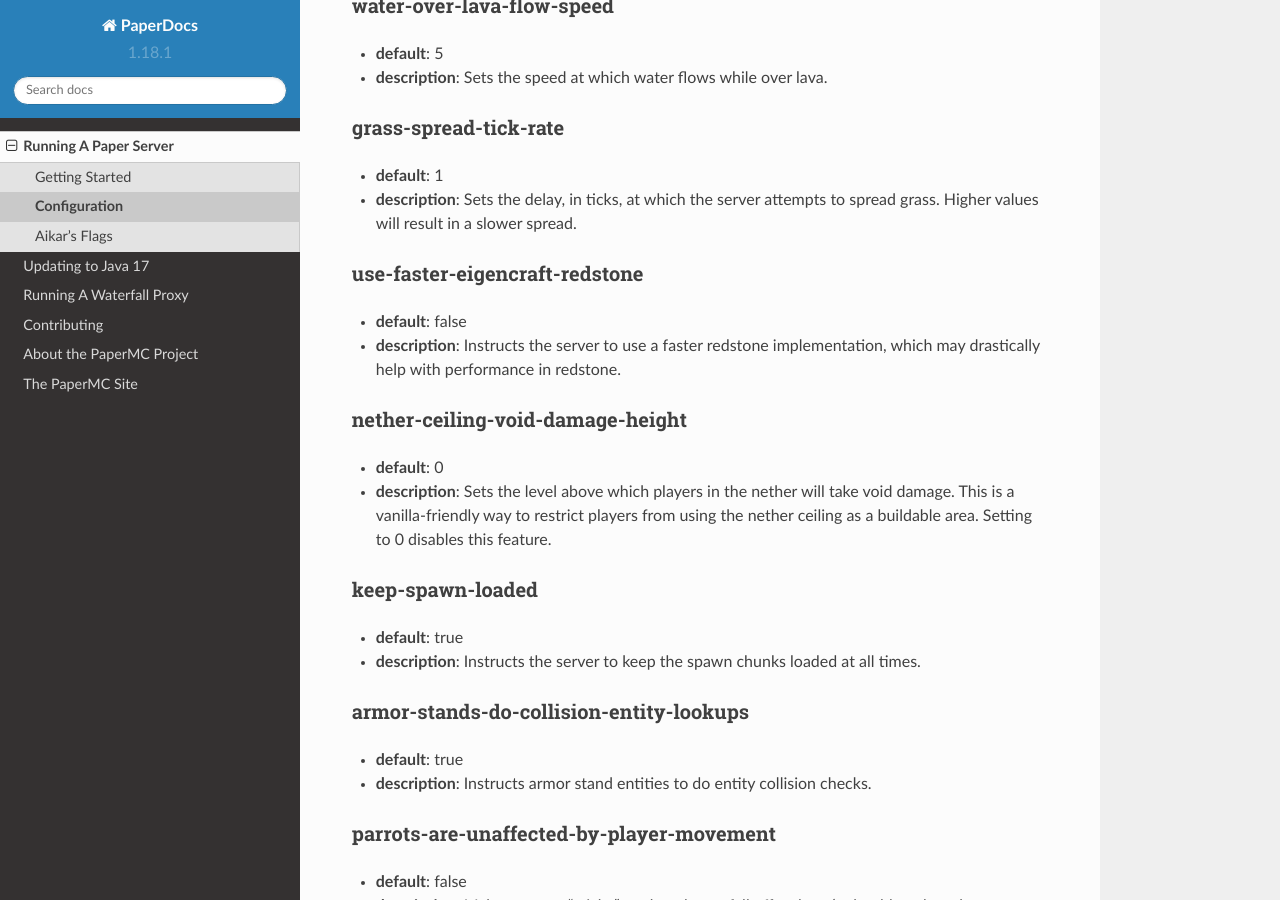
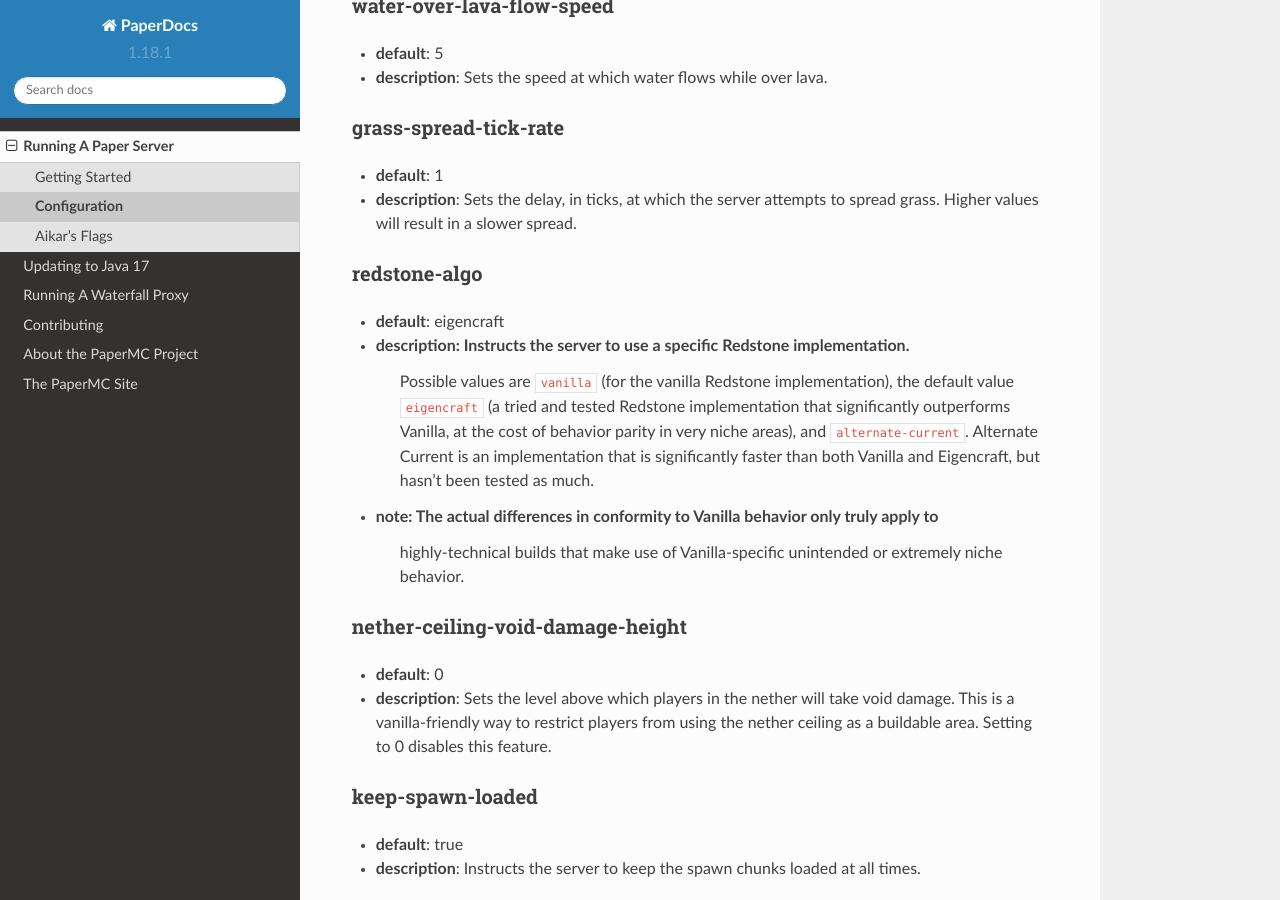
Before and after one commit to PaperMC/PaperDocs, a Sphinx documentation site: the page built from source/server/configuration.rst, in a window 1280 px wide and 900 px high, scrolled down 14350 px. Built offline with Sphinx 7.4.7 and the Read the Docs theme 2.0.0, drawn with Linux system fonts in a browser that asks for light colours.

Commit message:
add redstone-algo config option

```diff
--- a/source/server/configuration.rst
+++ b/source/server/configuration.rst
@@ -616,11 +616,17 @@ grass-spread-tick-rate
 * **description**: Sets the delay, in ticks, at which the server attempts to
   spread grass. Higher values will result in a slower spread.
 
-use-faster-eigencraft-redstone
-~~~~~~~~~~~~~~~~~~~~~~~~~~~~~~
-* **default**: false
-* **description**: Instructs the server to use a faster redstone implementation,
-  which may drastically help with performance in redstone.
+redstone-algo
+~~~~~~~~~~~~~
+* **default**: eigencraft
+* **description**: Instructs the server to use a specific Redstone implementation.
+      Possible values are ``vanilla`` (for the vanilla Redstone implementation), the
+      default value ``eigencraft`` (a tried and tested Redstone implementation that
+      significantly outperforms Vanilla, at the cost of behavior parity in very niche
+      areas), and ``alternate-current``. Alternate Current is an implementation that is
+      significantly faster than both Vanilla and Eigencraft, but hasn't been tested as much.
+* **note**: The actual differences in conformity to Vanilla behavior only truly apply to
+      highly-technical builds that make use of Vanilla-specific unintended or extremely niche behavior.
 
 nether-ceiling-void-damage-height
 ~~~~~~~~~~~~~~~~~~~~~~~~~~~~~~~~~
```
